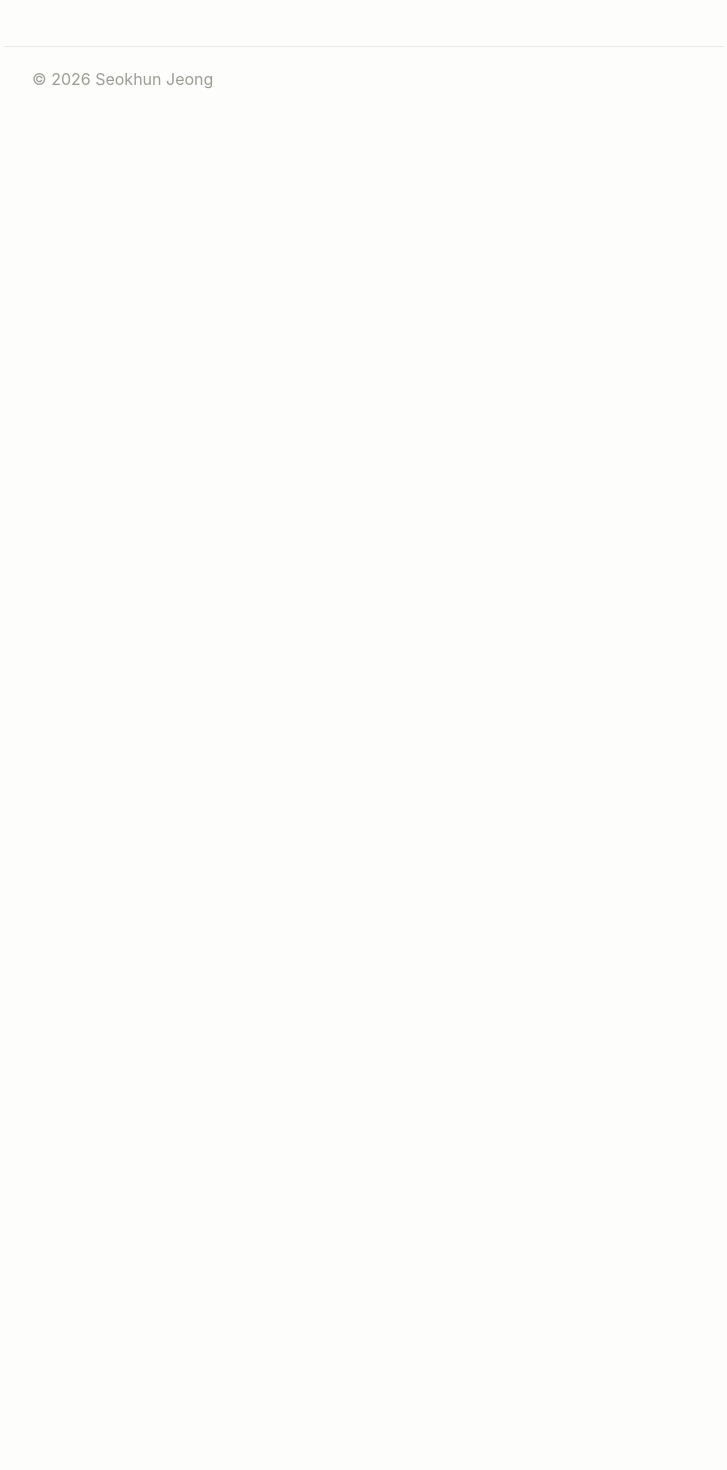
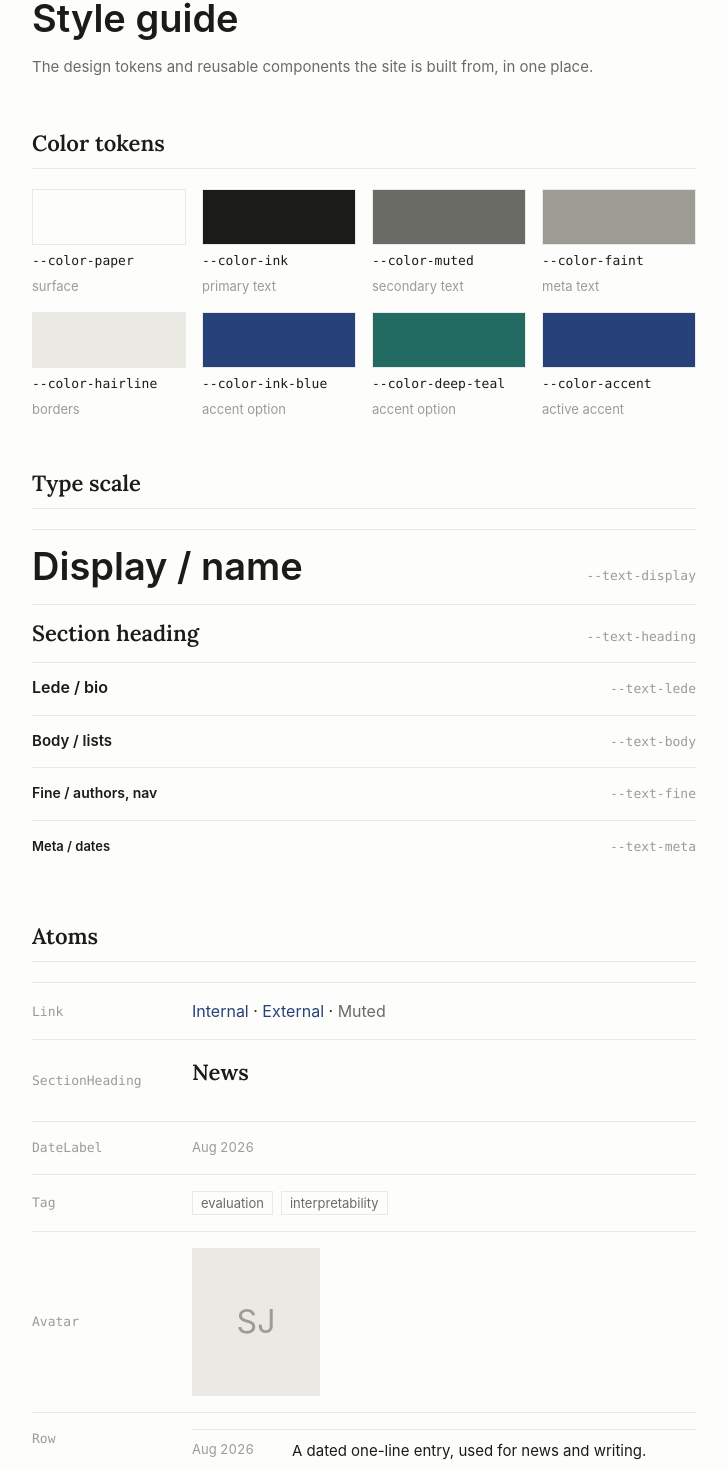
Before and after one commit to KunJeong/KunJeong.github.io, a SvelteKit app: page /styleguide in a window 1280 px wide. Before the commit this address had no page. Shown: the part 117-1587 px from the top of the page, without its empty margins (276-1003 px from the left). Before the commit the page ends 800 px from the top, so only its background shows below. Built offline with nearby package versions, Linux system fonts and the light colour scheme.

Commit message:
feat: add component styleguide
Adds a `/styleguide` route that catalogues the tokens, atoms, and `cv`
components in one place, as a living reference for the design system.

```diff
--- /dev/null
+++ b/src/routes/styleguide/+page.svelte
@@ -0,0 +1,226 @@
+<script lang="ts">
+	import Link from '$lib/components/atoms/Link.svelte';
+	import Tag from '$lib/components/atoms/Tag.svelte';
+	import DateLabel from '$lib/components/atoms/DateLabel.svelte';
+	import Row from '$lib/components/atoms/Row.svelte';
+	import Avatar from '$lib/components/atoms/Avatar.svelte';
+	import SectionHeading from '$lib/components/atoms/SectionHeading.svelte';
+	import PubEntry from '$lib/components/cv/PubEntry.svelte';
+	import ResearchNote from '$lib/components/cv/ResearchNote.svelte';
+	import { publications } from '$lib/content/publications';
+	import { research } from '$lib/content/research';
+
+	const colors = [
+		{ token: '--color-paper', role: 'surface' },
+		{ token: '--color-ink', role: 'primary text' },
+		{ token: '--color-muted', role: 'secondary text' },
+		{ token: '--color-faint', role: 'meta text' },
+		{ token: '--color-hairline', role: 'borders' },
+		{ token: '--color-ink-blue', role: 'accent option' },
+		{ token: '--color-deep-teal', role: 'accent option' },
+		{ token: '--color-accent', role: 'active accent' }
+	];
+
+	const type = [
+		{ token: '--text-display', font: 'var(--font-display)', role: 'Display / name' },
+		{ token: '--text-heading', font: 'var(--font-heading)', role: 'Section heading' },
+		{ token: '--text-lede', font: 'var(--font-sans)', role: 'Lede / bio' },
+		{ token: '--text-body', font: 'var(--font-sans)', role: 'Body / lists' },
+		{ token: '--text-fine', font: 'var(--font-sans)', role: 'Fine / authors, nav' },
+		{ token: '--text-meta', font: 'var(--font-sans)', role: 'Meta / dates' }
+	];
+</script>
+
+<svelte:head>
+	<title>Style guide · Seokhun Jeong</title>
+	<meta name="robots" content="noindex" />
+</svelte:head>
+
+<div class="sg">
+	<header class="sg__head">
+		<h1>Style guide</h1>
+		<p>The design tokens and reusable components the site is built from, in one place.</p>
+	</header>
+
+	<section class="sg__block">
+		<h2 class="sg__heading">Color tokens</h2>
+		<div class="swatches">
+			{#each colors as c}
+				<div class="swatch">
+					<div class="swatch__chip" style="background: var({c.token})"></div>
+					<code>{c.token}</code>
+					<span>{c.role}</span>
+				</div>
+			{/each}
+		</div>
+	</section>
+
+	<section class="sg__block">
+		<h2 class="sg__heading">Type scale</h2>
+		<div class="type">
+			{#each type as t}
+				<div class="type__row">
+					<span class="type__sample" style="font-size: var({t.token}); font-family: {t.font}"
+						>{t.role}</span>
+					<code>{t.token}</code>
+				</div>
+			{/each}
+		</div>
+	</section>
+
+	<section class="sg__block">
+		<h2 class="sg__heading">Atoms</h2>
+		<div class="specimen">
+			<span class="specimen__label">Link</span>
+			<span>
+				<Link href="/">Internal</Link> ·
+				<Link href="https://example.com" external>External</Link> ·
+				<Link href="#" muted>Muted</Link>
+			</span>
+		</div>
+		<div class="specimen">
+			<span class="specimen__label">SectionHeading</span>
+			<SectionHeading>News</SectionHeading>
+		</div>
+		<div class="specimen">
+			<span class="specimen__label">DateLabel</span>
+			<DateLabel date="2026-08" />
+		</div>
+		<div class="specimen">
+			<span class="specimen__label">Tag</span>
+			<span class="tags"><Tag>evaluation</Tag><Tag>interpretability</Tag></span>
+		</div>
+		<div class="specimen">
+			<span class="specimen__label">Avatar</span>
+			<Avatar initials="SJ" />
+		</div>
+		<div class="specimen specimen--stack">
+			<span class="specimen__label">Row</span>
+			<div class="specimen__fill">
+				<Row date="2026-08">A dated one-line entry, used for news and writing.</Row>
+			</div>
+		</div>
+	</section>
+
+	<section class="sg__block">
+		<h2 class="sg__heading">CV components</h2>
+		<div class="specimen specimen--stack">
+			<span class="specimen__label">PubEntry</span>
+			<div class="specimen__fill"><PubEntry pub={publications[0]} /></div>
+		</div>
+		<div class="specimen specimen--stack">
+			<span class="specimen__label">ResearchNote</span>
+			<div class="specimen__fill"><ResearchNote theme={research[0]} /></div>
+		</div>
+	</section>
+</div>
+
+<style>
+	.sg {
+		padding-top: 3rem;
+	}
+	.sg__head h1 {
+		font-family: var(--font-display);
+		font-size: var(--text-display);
+		font-weight: 600;
+		color: var(--color-ink);
+		margin: 0 0 0.5rem;
+	}
+	.sg__head p {
+		color: var(--color-muted);
+		font-size: var(--text-body);
+		line-height: 1.6;
+		max-width: 60ch;
+		margin: 0;
+	}
+	.sg__block {
+		margin-top: 3rem;
+	}
+	.sg__heading {
+		font-family: var(--font-heading);
+		font-size: var(--text-heading);
+		font-weight: 600;
+		color: var(--color-ink);
+		margin: 0 0 1.25rem;
+		padding-bottom: 0.5rem;
+		border-bottom: 1px solid var(--color-hairline);
+	}
+
+	.swatches {
+		display: grid;
+		grid-template-columns: repeat(auto-fill, minmax(9rem, 1fr));
+		gap: 1rem;
+	}
+	.swatch {
+		display: flex;
+		flex-direction: column;
+		gap: 0.375rem;
+	}
+	.swatch__chip {
+		height: 3.5rem;
+		border-radius: var(--radius-sm);
+		border: 1px solid var(--color-hairline);
+	}
+
+	.type {
+		display: flex;
+		flex-direction: column;
+	}
+	.type__row {
+		display: flex;
+		align-items: baseline;
+		justify-content: space-between;
+		gap: 1.5rem;
+		padding: 1rem 0;
+		border-top: 1px solid var(--color-hairline);
+	}
+	.type__sample {
+		color: var(--color-ink);
+		font-weight: 600;
+		line-height: 1.1;
+	}
+
+	.specimen {
+		display: grid;
+		grid-template-columns: 9rem 1fr;
+		gap: 1rem;
+		align-items: center;
+		padding: 1rem 0;
+		border-top: 1px solid var(--color-hairline);
+	}
+	.specimen--stack {
+		align-items: start;
+	}
+	.specimen__fill {
+		width: 100%;
+	}
+	.tags {
+		display: inline-flex;
+		gap: 0.5rem;
+	}
+
+	code {
+		font-family: ui-monospace, SFMono-Regular, Menlo, monospace;
+		font-size: var(--text-meta);
+		color: var(--color-faint);
+		white-space: nowrap;
+	}
+	.swatch code {
+		color: var(--color-ink);
+	}
+	.swatch span {
+		font-size: var(--text-meta);
+		color: var(--color-faint);
+	}
+	.specimen__label {
+		font-family: ui-monospace, SFMono-Regular, Menlo, monospace;
+		font-size: var(--text-meta);
+		color: var(--color-faint);
+	}
+
+	@media (max-width: 620px) {
+		.specimen {
+			grid-template-columns: 1fr;
+		}
+	}
+</style>
```
